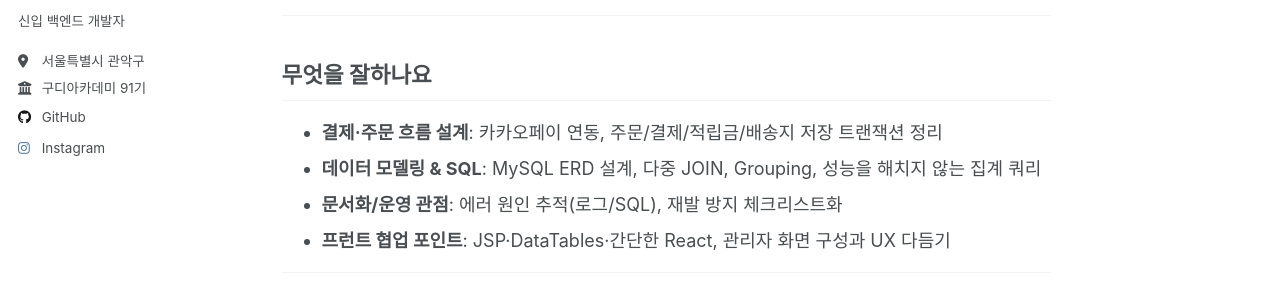
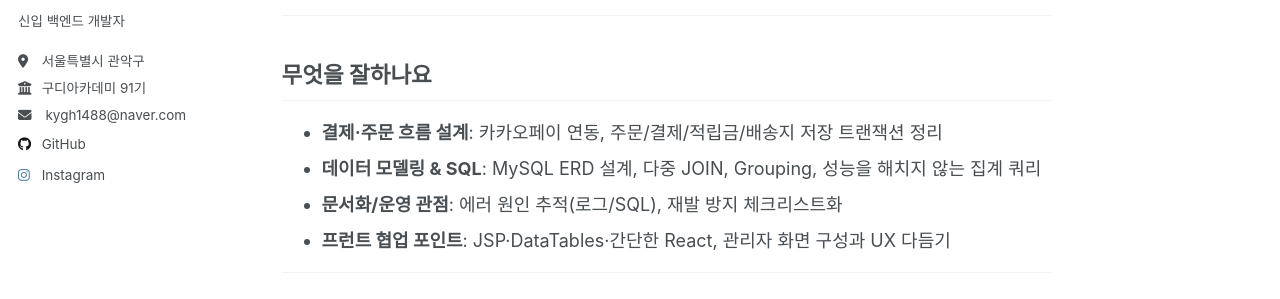
Before and after one commit to nohminhyeok/nohminhyeok.github.io, a Jekyll site: the page built from _pages/about.md, in a window 1280 px wide. Shown: the part 305-604 px from the top of the page. Built offline with Jekyll 4.4.1, drawn with Linux system fonts in a browser that asks for light colours; a script that is not in the unit is left out.

Commit message:
사이드 바 수정

```diff
--- a/_config.yml
+++ b/_config.yml
@@ -27,10 +27,7 @@ author:
   bio			   : "신입 백엔드 개발자"
   location         : "서울특별시 관악구"
   employer         : "구디아카데미 91기"
-  links:
-    - label: "kygh1488@naver.com"    # ← 아이콘 옆에 이메일 주소 뜸
-      icon : "fas fa-fw fa-envelope"
-      url  : "mailto:kygh1488@naver.com"
+  email   		   : "kygh1488@naver.com"
   github           : "https://github.com/nohminhyeok"
   instagram        : "https://instagram.com/m__hyeok2"
 
--- a/_includes/author-profile.html
+++ b/_includes/author-profile.html
@@ -34,7 +34,7 @@
         <li><a href="{{ author.uri }}"><i class="fas fa-fw fa-link icon-pad-right" aria-hidden="true"></i>{{ site.data.ui-text[site.locale].website_label | default: "Website" }}</a></li>
       {% endif %}
       {% if author.email %}
-        <li><a href="mailto:{{ author.email }}"><i class="fas fa-fw fa-envelope icon-pad-right" aria-hidden="true"></i>{{ site.data.ui-text[site.locale].email_label | default: "Email" }}</a></li>
+        <li><i class="fas fa-fw fa-envelope icon-pad-right" aria-hidden="true"></i> {{ author.email }} </li>
       {% endif %}
 
       <!-- Font Awesome and Academicons icons / Academic websites -->
```
